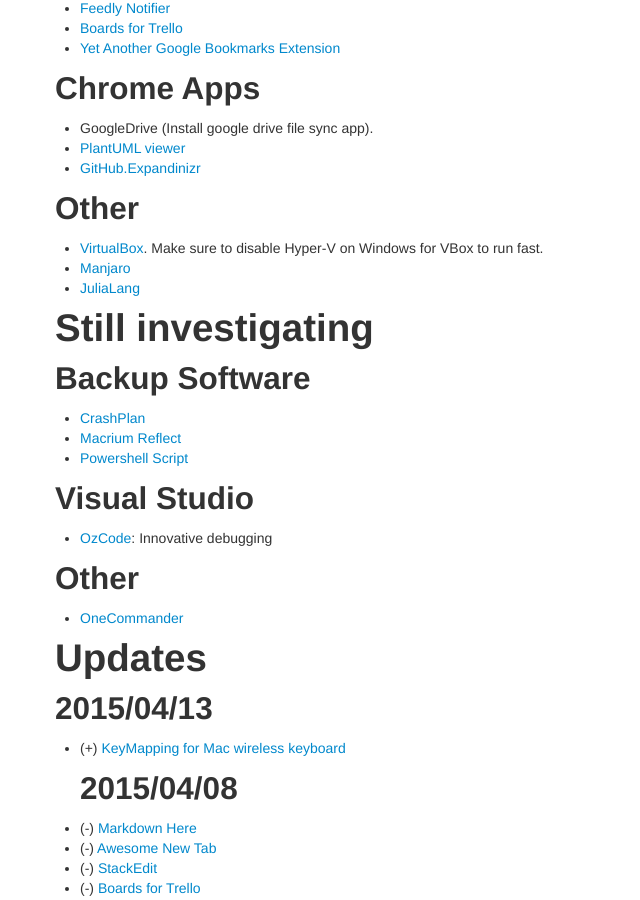
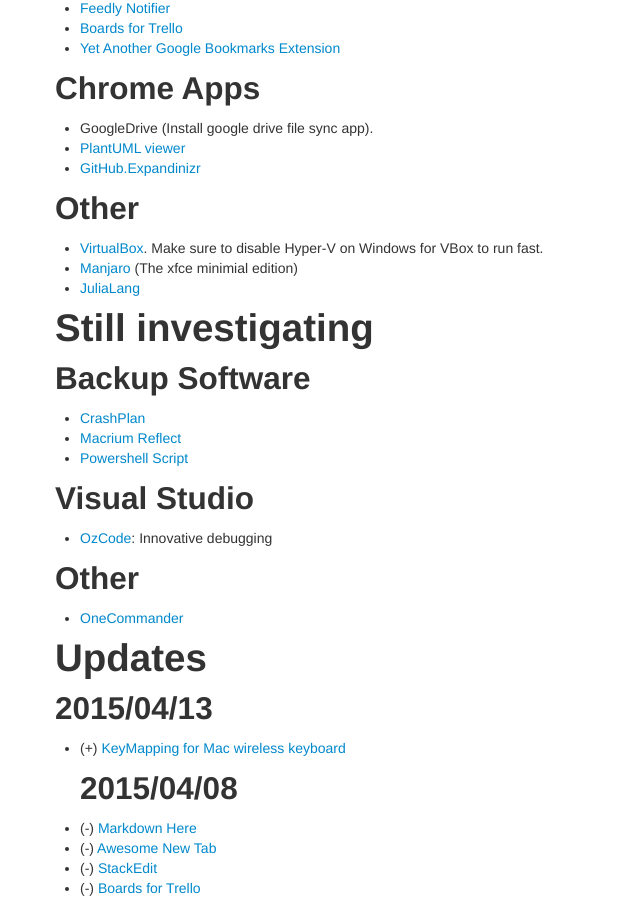
Before and after one commit to Orcomp/Blog, a Jekyll site: the page built from _posts/2014-04-20-Useful-Tools.md, in a window 1280 px wide and 900 px high, scrolled down 1607 px. Shown: the whole window, without its empty margins (0-640 px from the left). Built offline with Jekyll 4.4.1, drawn with Linux system fonts in a browser that asks for light colours.

Commit message:
Update 2014-04-20-Useful-Tools.md

```diff
--- a/_posts/2014-04-20-Useful-Tools.md
+++ b/_posts/2014-04-20-Useful-Tools.md
@@ -87,7 +87,7 @@
 ## Other
 
 - [VirtualBox](https://www.virtualbox.org/). Make sure to disable Hyper-V on Windows for VBox to run fast.
-- [Manjaro](https://manjaro.github.io/)
+- [Manjaro](https://manjaro.github.io/) (The xfce minimial edition)
 - [JuliaLang](http://julialang.org/)
 
 # Still investigating
```
